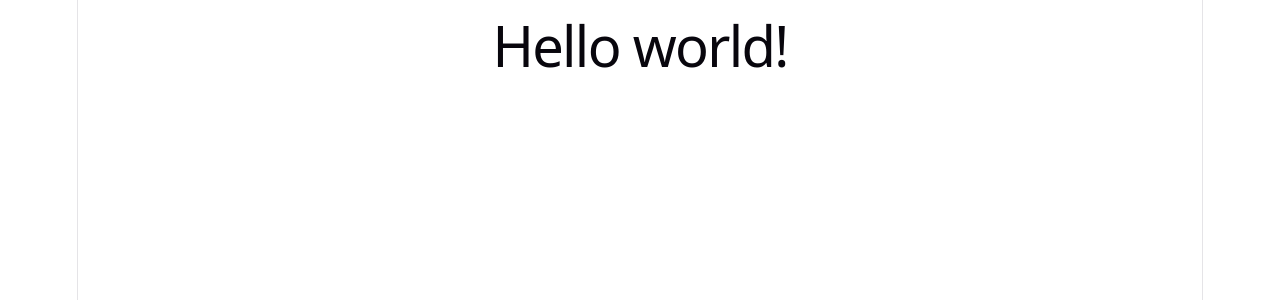
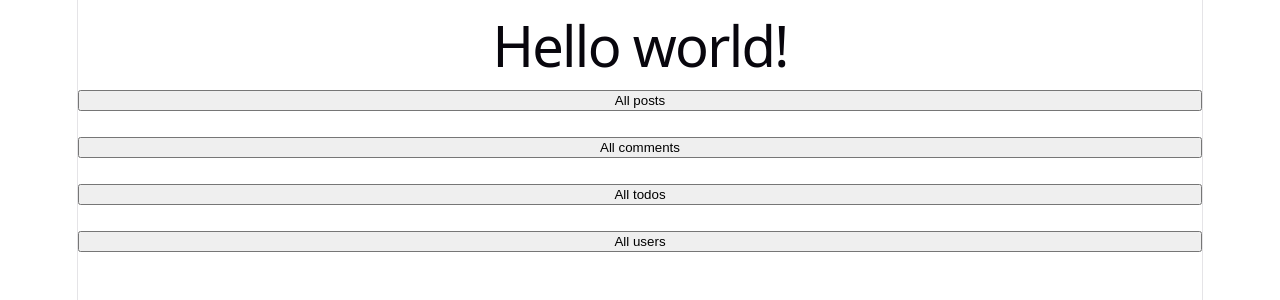
Before and after one commit to ctarek2015-wq/fetching-data-in-react-lab, a React (Vite) app: page / in a window 1280 px wide. Shown: the top 300 px of the page. Built offline with nearby package versions, Linux system fonts and the light colour scheme.

Commit message:
Add data fetching functionality and UI components
- Implemented fetchData function to retrieve data from API.
- Created Button component for triggering data fetch.
- Added List component for displaying fetched data.
- Introduced fetchTypicode service for API calls.

```diff
--- a/src/App.jsx
+++ b/src/App.jsx
@@ -1,10 +1,29 @@
-import { useState } from "react";
+import { useState, useEffect } from "react";
 import "./App.css";
+import * as fetchTypicode from "./services/fetchTypicode";
+import Button from "./components/Button";
+import List from "./components/List";
 
 function App() {
+  const [dataCode, setDataCode] = useState([]);
+  const fetchData = async ({ target }) => {
+    const data = await fetchTypicode.index(target.name);
+    setDataCode(data);
+  };
+  console.log(dataCode);
+
   return (
     <>
       <h1>Hello world!</h1>
+      <Button fetchData={fetchData} name="posts" />
+      <br />
+      <Button fetchData={fetchData} name="comments" />
+      <br />
+      <Button fetchData={fetchData} name="todos" />
+      <br />
+      <Button fetchData={fetchData} name="users" />
+      <br />
+      {/* <List data={dataCode} /> */}
     </>
   );
 }
--- /dev/null
+++ b/src/components/Button.jsx
@@ -0,0 +1,7 @@
+export default function Button({ fetchData, name }) {
+  return (
+    <button onClick={fetchData} name={name}>
+      All {name}
+    </button>
+  );
+}
--- /dev/null
+++ b/src/components/List.jsx
@@ -0,0 +1,9 @@
+export default function List({ data }) {
+  return (
+    <ul>
+      {data.map((item) => {
+        <li>{item.title}</li>;
+      })}
+    </ul>
+  );
+}
--- /dev/null
+++ b/src/services/fetchTypicode.js
@@ -0,0 +1,15 @@
+const BASE_URL = "https://jsonplaceholder.typicode.com/";
+
+const index = async (typi) => {
+  const queryStringURL = `${BASE_URL}${typi}`;
+
+  try {
+    const res = await fetch(queryStringURL);
+    const data = await res.json();
+    return data;
+  } catch (error) {
+    console.log(error);
+  }
+};
+
+export { index };
```
Also changed, not shown: src/components/Card.jsx (added).
